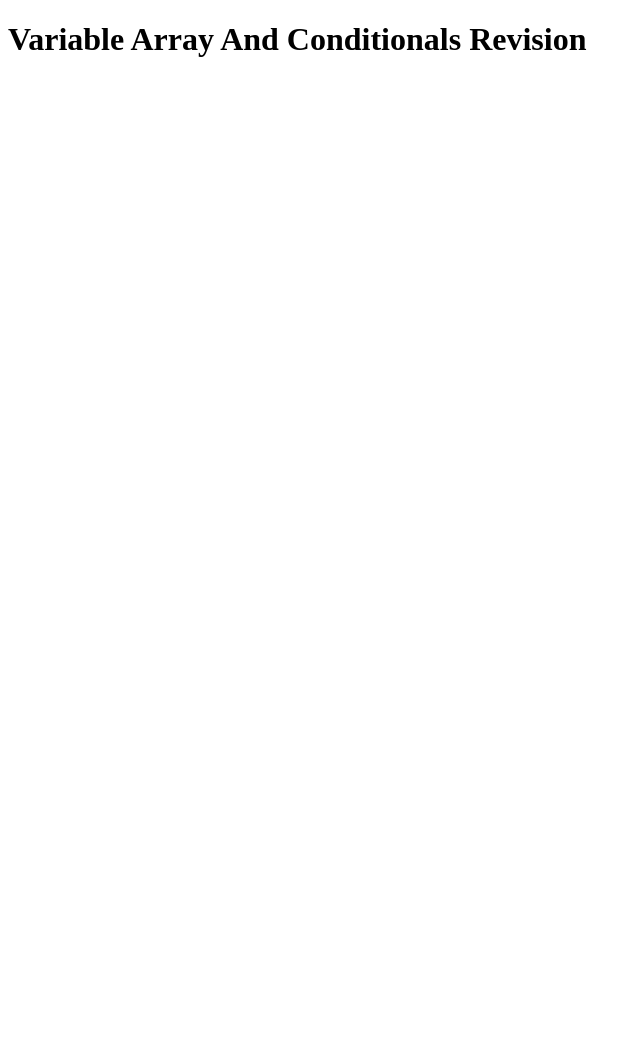
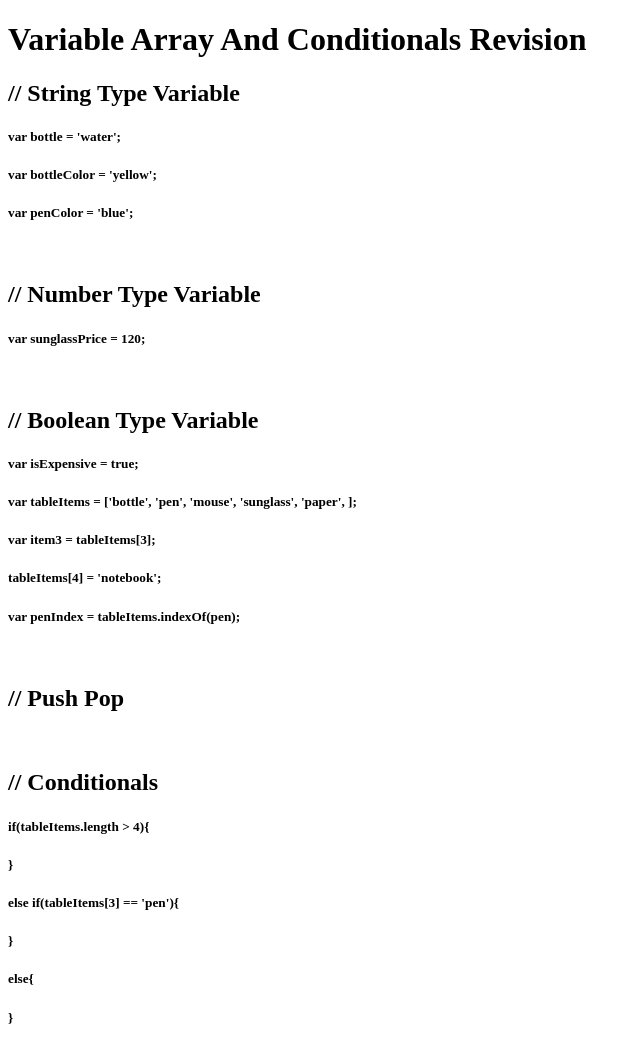
Before and after one commit to Shihab20105/Milestone-4-Hello-JavaScript--Module-19-Loop-and-Practice-Problem, a plain HTML site: page 19-1 Variable Array And Conditionals Revision/index.html in a window 1280 px wide. Shown: the whole page, without its empty margins (0-642 px from the left). Before the commit the page ends 800 px from the top, so only its background shows below. Drawn offline with Linux system fonts and the light colour scheme.

Commit message:
Explored Variable Array And Conditionals Revision

```diff
--- a/19-1 Variable Array And Conditionals Revision/index.html
+++ b/19-1 Variable Array And Conditionals Revision/index.html
@@ -7,5 +7,40 @@
 </head>
 <body>
     <h1>Variable Array And Conditionals Revision</h1>
+    <h2>// String Type Variable</h2>
+<h5>var bottle = 'water';</h5>
+<h5>var bottleColor = 'yellow';</h5>
+<h5>var penColor = 'blue';</h5>
+
+<br>
+<h2>// Number Type Variable</h2>
+<h5>var sunglassPrice = 120;</h5>
+
+<br>
+<h2>// Boolean Type Variable</h2>
+<h5>var isExpensive = true;</h5>
+
+<h5>var tableItems = ['bottle', 'pen', 'mouse', 'sunglass', 'paper', ];</h5>
+
+<h5>var item3 = tableItems[3];</h5>
+
+<h5>tableItems[4] = 'notebook';</h5>
+
+<h5>var penIndex = tableItems.indexOf(pen);</h5>
+
+<br>
+<h2>// Push Pop</h2>
+
+<br>
+<h2>// Conditionals</h2>
+<h5>if(tableItems.length > 4){</h5>
+
+<h5>}</h5>
+<h5>else if(tableItems[3] == 'pen'){</h5>
+
+<h5>}</h5>
+<h5>else{</h5>
+
+<h5>}</h5>
 </body>
 </html>
```
Also changed, not shown: 19-1 Variable Array And Conditionals Revision/revision.js (added, +32 -0 lines).
